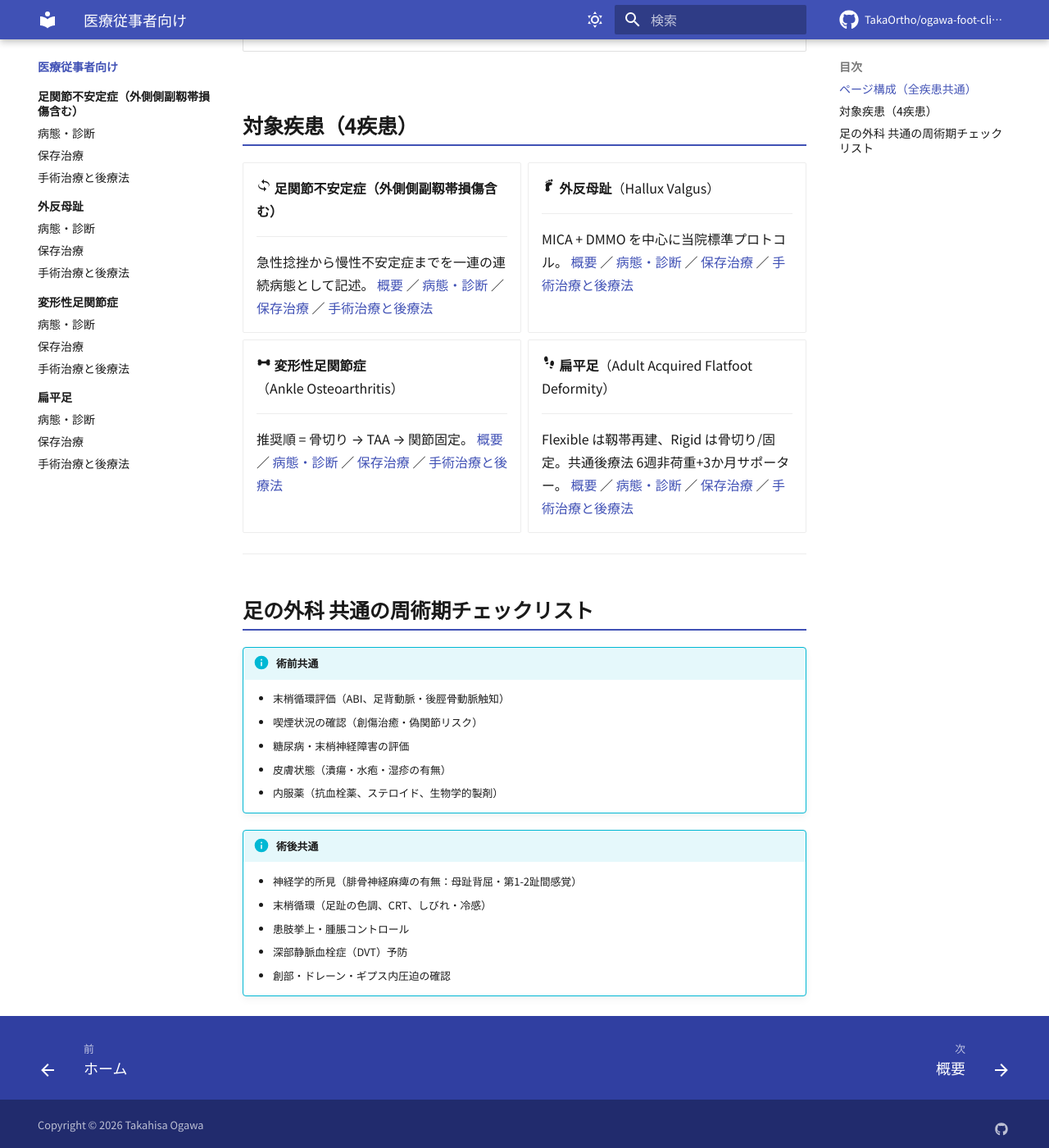
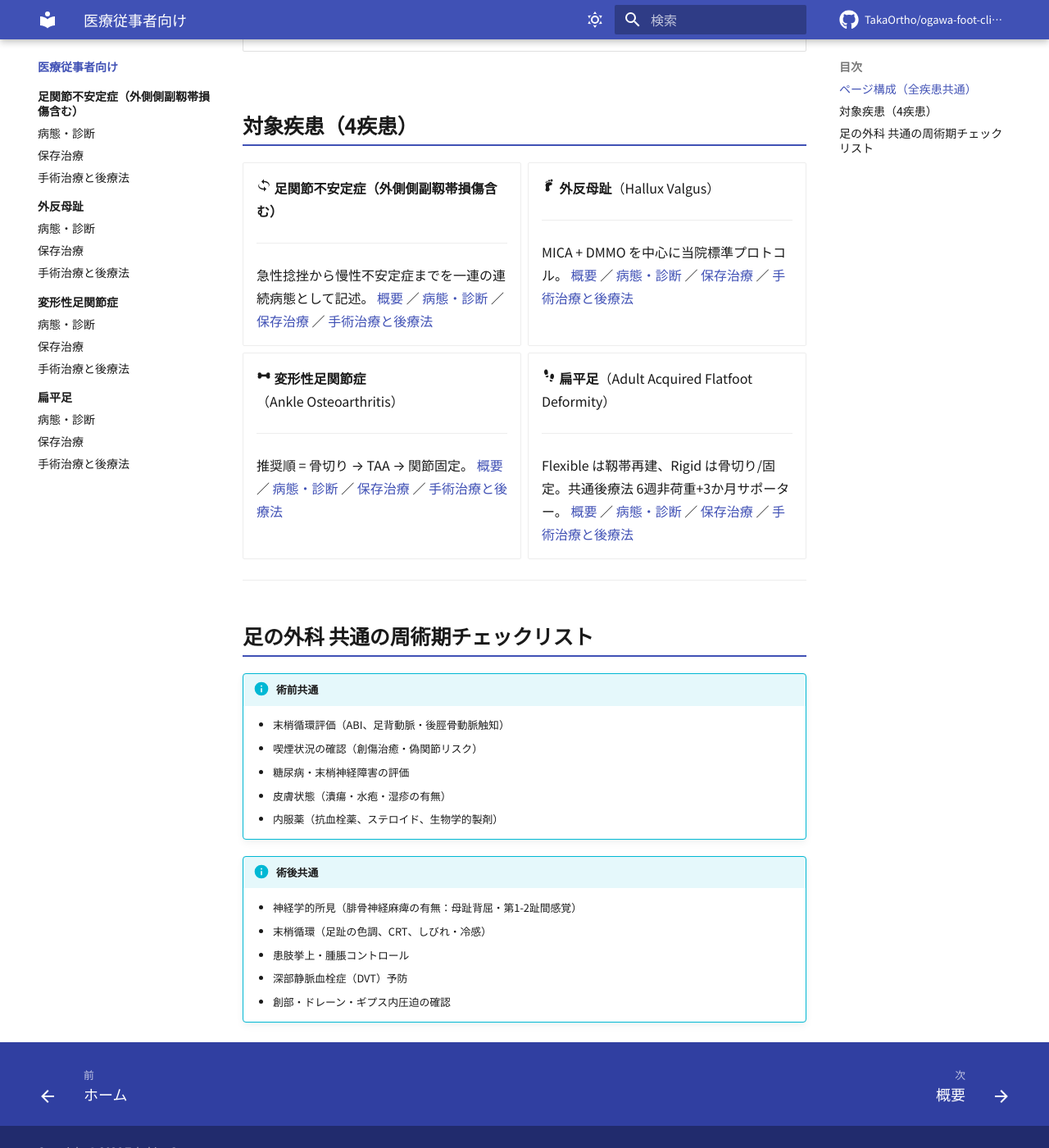
Before and after one commit to TakaOrtho/ogawa-foot-clinic-wiki, an MkDocs documentation site: the page built from docs/clinical/index.md, in a window 1280 px wide and 1400 px high, scrolled down 608 px. Shown: the whole window at 82% size. Built offline with MkDocs 1.6.1 and Material for MkDocs 9.7.7, drawn with Linux system fonts in a browser that asks for light colours; comment, search, counter and statistics services are not loaded.

Commit message:
CSS: equalize card heights for CTAs and grid cards (flex-column + height 100%, arrow pinned to bottom)
Co-authored-by: Cursor <cursoragent@cursor.com>

```diff
--- a/docs/stylesheets/extra.css
+++ b/docs/stylesheets/extra.css
@@ -140,13 +140,20 @@
 }
 
 .cta {
-  display: block;
+  display: flex;
+  flex-direction: column;
+  justify-content: flex-start;
   padding: 1.5rem;
   border-radius: 12px;
   text-decoration: none !important;
   color: #FFFFFF !important;
   transition: transform 0.15s ease, box-shadow 0.15s ease;
   box-shadow: 0 2px 6px rgba(0, 0, 0, 0.08);
+  height: 100%;
+}
+
+.cta__arrow {
+  margin-top: auto;  /* 矢印を下端に揃える */
 }
 
 .cta:hover {
@@ -178,9 +185,24 @@
 
 .cta__arrow {
   display: inline-block;
-  margin-top: 0.6rem;
+  padding-top: 0.6rem;
   font-size: 0.95rem;
   opacity: 0.9;
+}
+
+/* ------------------------------------------------------------
+ * Material grid cards の高さを揃える
+ * ------------------------------------------------------------ */
+
+.md-typeset .grid.cards > ul {
+  align-items: stretch;
+}
+
+.md-typeset .grid.cards > ul > li,
+.md-typeset .grid > .card {
+  display: flex;
+  flex-direction: column;
+  height: 100%;
 }
 
 /* ------------------------------------------------------------
```
